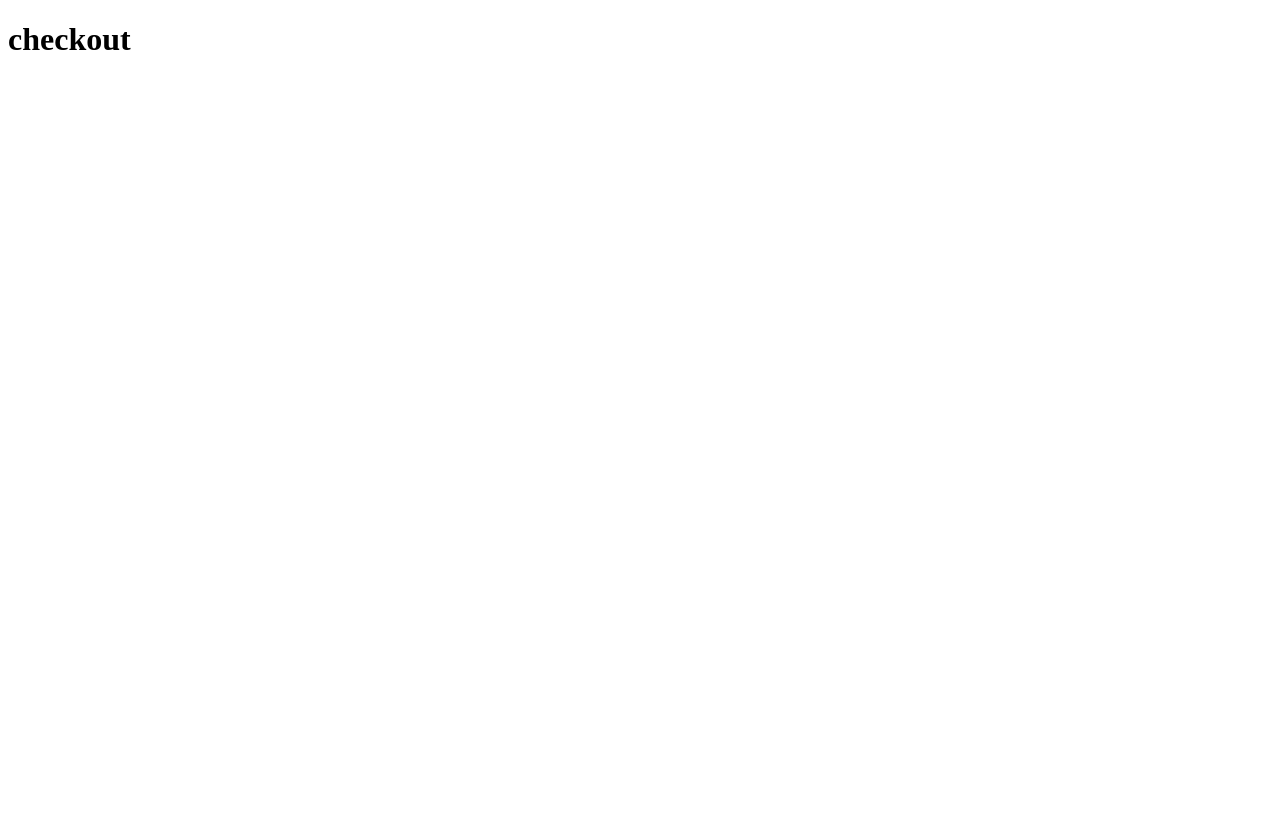
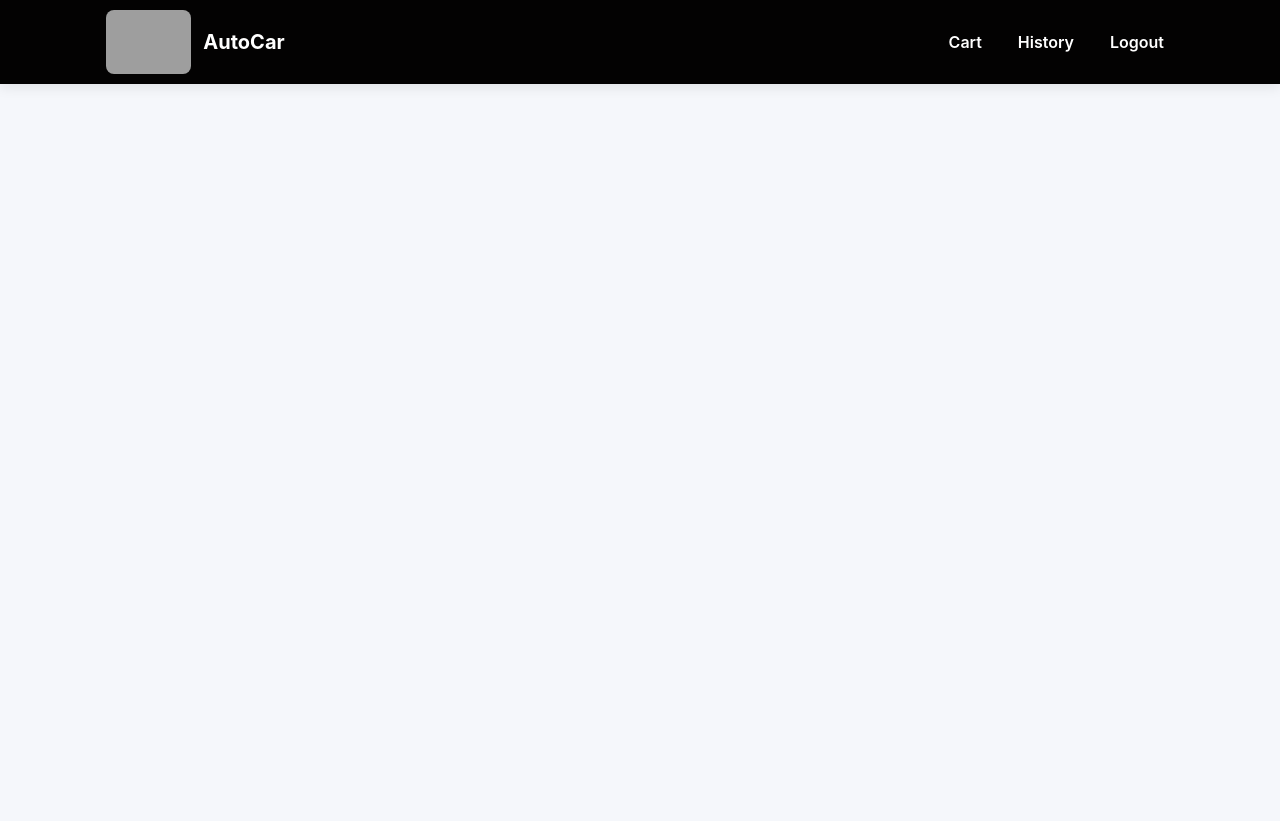
Before and after one commit to aarongeorge10/Ecommerce-Mini-Python, a Django app: page /checkout/ in a window 1280 px wide. Before the commit the page is almost empty. Before the commit the page ends 50 px from the top, so only its background shows below. Run offline with Django 5.2, Linux system fonts and the light colour scheme; grey boxes are pictures that could not be loaded.

Commit message:
checkout start1

```diff
--- a/templates/checkout.html
+++ b/templates/checkout.html
@@ -3,9 +3,75 @@
 <head>
     <meta charset="UTF-8">
     <meta name="viewport" content="width=device-width, initial-scale=1.0">
-    <title>Document</title>
+    <title>Checkout</title>
+    <style>
+        :root{
+      --bg: #f5f7fb;
+      --card: #ffffff;
+      --muted: #6b7280;
+      --accent: #111827;
+      --accent-2: #f59e0b; /* yellow */
+      --danger: #ef4444;
+      --shadow: 0 6px 18px rgba(16,24,40,0.08);
+      --radius: 10px;
+      --max-width: 1100px;
+      --gap: 18px;
+      font-family: "Inter", system-ui, -apple-system, "Segoe UI", Roboto, "Helvetica Neue", Arial;
+    }
+
+    /* Reset & layout */
+    * { box-sizing: border-box; }
+    html,body { height:100%; margin:0; padding:0; background:var(--bg); color:var(--accent); }
+    a { color: inherit; text-decoration: none; } /* remove underline globally */
+
+    /* NAVBAR */
+    nav {
+      background: #030202;
+      color: #fff;
+      position: fixed;
+      top:0; left:0; right:0;
+      z-index:1000;
+      box-shadow: 0 4px 12px rgba(0,0,0,0.08);
+    }
+    .nav-inner {
+      max-width: var(--max-width);
+      margin: 0 auto;
+      display:flex;
+      align-items:center;
+      justify-content:space-between;
+      gap: var(--gap);
+      padding: 10px 16px;
+    }
+    .brand { display:flex; align-items:center; gap:12px; }
+    .site-logo { height:64px; width:auto; border-radius:8px; display:block; }
+    .site-name { color:#fff; font-size:20px; font-weight:700; margin:0; display:inline-block; }
+    .nav-links { display:flex; gap:16px; align-items:center; }
+    .nav-links a { color:#fff; font-weight:600; padding:8px 10px; border-radius:8px; }
+    .nav-links a:hover { background: rgba(255,255,255,0.06); }
+
+    /* Page container (push below fixed navbar) */
+    main { max-width: var(--max-width); margin: 110px auto 60px; padding: 24px; }
+
+    </style>
 </head>
 <body>
+    <nav>
+    <div class="nav-inner">
+      <div class="brand">
+        <img class="site-logo"
+          src="https://cdn.vectorstock.com/i/1000v/65/92/automotive-logo-badges-premium-collection-vector-33986592.jpg"
+          alt="Logo">
+        <a href="{% url 'userdashb' %}" class="site-name">AutoCar</a>
+      </div>
+
+      <div class="nav-links">
+        <a href="{% url 'usercart' %}">Cart</a>
+        <a href="{% url 'history' %}">History</a>
+        <a href="/userlogout/">Logout</a>
+      </div>
+    </div>
+  </nav>
+
     <h1>checkout</h1>
 </body>
 </html>
```
